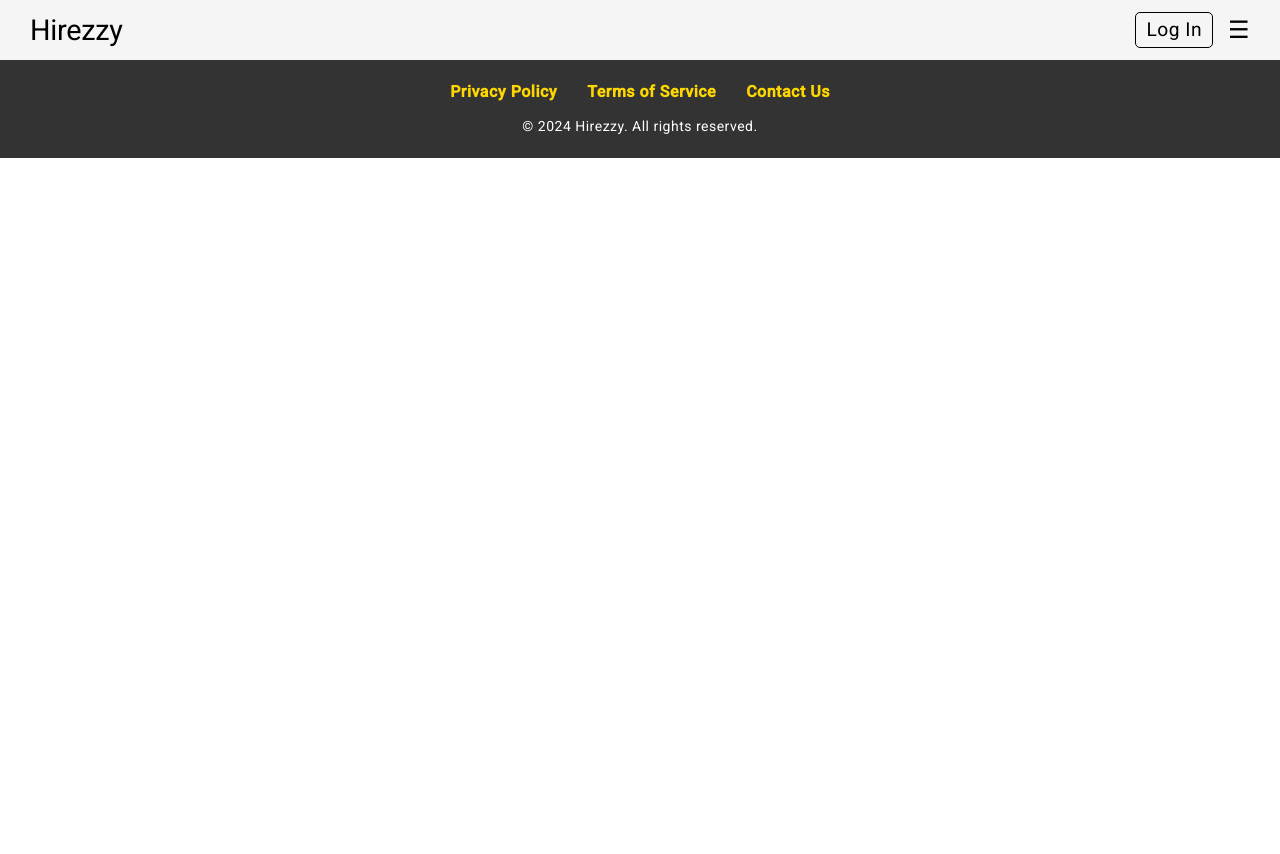
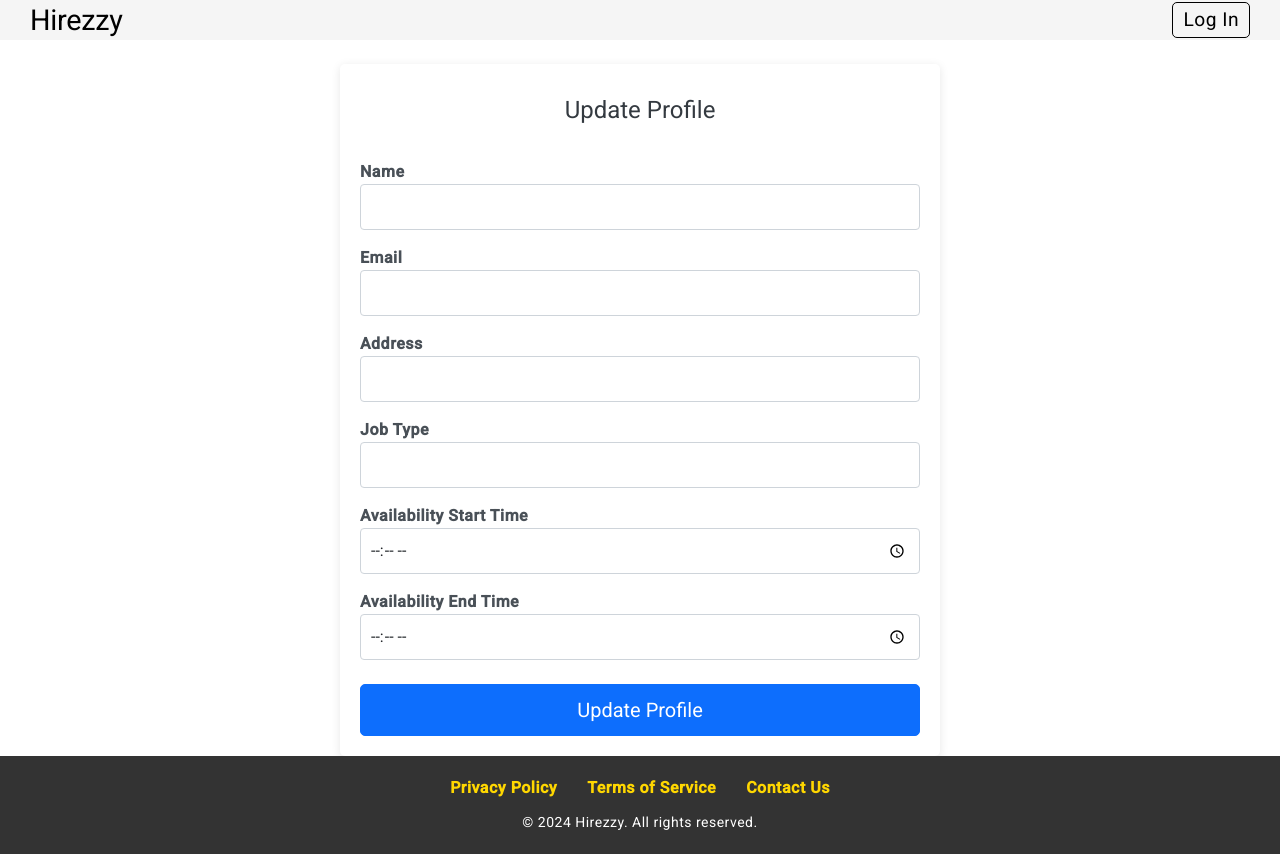
Before and after one commit to Hariharasudhan177/Utavu-Customer-Frontend, an Angular app in the folder UtavuCustomerFrontend/: page /profile in a window 1280 px wide. Before the commit this address led to /. Before the commit the page ends 800 px from the top, so only its background shows below. Built offline with nearby package versions, Linux system fonts and the light colour scheme; no server answers.

Commit message:
Add functionality to add and update profile

```diff
--- a/UtavuCustomerFrontend/src/app/account/signup/signup.component.ts
+++ b/UtavuCustomerFrontend/src/app/account/signup/signup.component.ts
@@ -49,10 +49,10 @@ export class SignupComponent {
       // Send the ID token to your backend for verification and JWT generation
       this.http.post('https://utavucbwa-dhhjbxguaydsecdt.uksouth-01.azurewebsites.net/signup', { idToken: idToken })
       .subscribe({
-        next: (response) => {
+        next: (response:any) => {
           console.log('User signed up and JWT received:', response);
           const userName = result.getBasicProfile().getName();
-          this.authService.setUser(userName);
+          this.authService.setUser(userName, response.token);
           this.router.navigate(['/']);
         },
         error: (error) => {
--- a/UtavuCustomerFrontend/src/app/app.routes.ts
+++ b/UtavuCustomerFrontend/src/app/app.routes.ts
@@ -1,8 +1,10 @@
 import { Routes } from '@angular/router';
 import { SignupComponent } from './account/signup/signup.component';
 import { LandingComponent } from './landing/landing/landing.component';
+import { ProfileComponent } from './profile/profile/profile.component';
 
 export const routes: Routes = [
     { path: '',  component: LandingComponent},
     { path: 'signup', component: SignupComponent },
+    { path : 'profile', component: ProfileComponent}
 ];
--- a/UtavuCustomerFrontend/src/app/header/header.component.css
+++ b/UtavuCustomerFrontend/src/app/header/header.component.css
@@ -91,6 +91,41 @@
     padding: 0;
 }
 
+.user-button {
+    cursor: pointer;
+    padding: 0.5rem 1rem;
+    border: 1px solid #ccc; /* Adjust border as needed */
+    border-radius: 4px;
+    background-color: #f0f0f0; /* Background for button */
+}
+
+.dropdown {
+    position: absolute; /* Keep absolute positioning for dropdown */
+    top: 100%; /* Position it below the user button */
+    left: 0; /* Align to the left of the user button */
+    width: 100%; /* Set the dropdown to the same width as the button */
+    background-color: #fff; /* Background for dropdown */
+    border: 1px solid #ccc; /* Border for dropdown */
+    border-radius: 4px;
+    box-shadow: 0 2px 5px rgba(0, 0, 0, 0.2); /* Optional shadow */
+    z-index: 1000; /* Ensure it appears above other elements */
+    padding: 0; /* Remove default padding */
+    margin: 0; /* Remove default margin */
+}
+
+.dropdown-option {
+    padding: 0.5rem 1rem; /* Space for links */
+    color: #333; /* Text color */
+    cursor: pointer; /* Pointer cursor on hover */
+    width: 100%; /* Full width for each option */
+    text-align: left; /* Align text to the left */
+    box-sizing: border-box; /* Ensure padding doesn't affect width */
+}
+
+.dropdown-option:hover {
+    background-color: #f0f0f0; /* Hover effect */
+}
+
 /* Mobile Styles */
 @media (max-width: 768px) {
     .header {
--- a/UtavuCustomerFrontend/src/app/header/header.component.html
+++ b/UtavuCustomerFrontend/src/app/header/header.component.html
@@ -1,4 +1,3 @@
-
 <header class="header">
     <div class="logo">
         <h1><a routerLink="/" class="logo-link" aria-label="Go to Home Page">Hirezzy</a></h1>
@@ -13,13 +12,13 @@
     </nav>
     <div class="auth-links" *ngIf="!hideAuthLinks && !userLoggedIn">
         <a routerLink="/signup" routerLinkActive="active" ariaCurrentWhenActive="page">Log In</a>
-        <div class="hamburger" onclick="toggleMenu()">
-            &#9776; <!-- Hamburger icon -->
-        </div>
     </div>
 
     <div *ngIf="userLoggedIn" class="auth-links">
-        <button class="user-button">{{ userName }}</button>
-        <button class="logout-button" (click)="logout()">Logout</button>
+        <div class="user-button" (click)="toggleDropdown()">{{ userName }}</div>
+        <div class="dropdown" *ngIf="showDropdown">
+            <div class="dropdown-option" (click)="goToProfile()">Profile</div>
+            <div class="dropdown-option" (click)="logout()">Logout</div>
+        </div>
     </div>
 </header>
--- a/UtavuCustomerFrontend/src/app/header/header.component.ts
+++ b/UtavuCustomerFrontend/src/app/header/header.component.ts
@@ -8,12 +8,13 @@ import { AuthService } from '../services/auth.service';  // Import AuthService
   standalone: true,
   imports: [RouterModule, CommonModule],
   templateUrl: './header.component.html',
-  styleUrl: './header.component.css'
+  styleUrls: ['./header.component.css'] // Corrected from styleUrl to styleUrls
 })
 export class HeaderComponent implements OnInit {
   hideAuthLinks = false;
   userName: string | null = null;
   userLoggedIn: boolean = false;
+  showDropdown: boolean = false; // New property to control dropdown visibility
 
   constructor(private router: Router, private authService: AuthService) {
     // Subscribe to router events and check the URL
@@ -32,8 +33,17 @@ export class HeaderComponent implements OnInit {
     });
   }
 
+  toggleDropdown() {
+    this.showDropdown = !this.showDropdown; // Toggle dropdown visibility
+  }
+
+  goToProfile() {
+    // Navigate to the profile page
+    this.router.navigate(['/profile']); // Adjust the route as necessary
+    this.showDropdown = false; // Close the dropdown after navigation
+  }
+
   logout() {
-    // Call AuthService to clear user state
     this.authService.clearUser();
   }
 }
--- /dev/null
+++ b/UtavuCustomerFrontend/src/app/profile/profile/profile.component.css
@@ -0,0 +1,64 @@
+/* Custom styles for the form */
+body {
+  background-color: #f0f2f5; /* Light background color for the entire page */
+  font-family: Arial, sans-serif; /* Font style for the page */
+}
+
+.container {
+  max-width: 600px; /* Set max width for the form */
+  margin: auto; /* Center the form on the page */
+  background-color: #ffffff; /* White background for the form */
+  border-radius: 5px; /* Rounded corners */
+  padding: 20px; /* Add some padding inside the form */
+  box-shadow: 0 2px 10px rgba(0, 0, 0, 0.1); /* Subtle shadow effect */
+}
+
+h2 {
+  font-size: 24px; /* Larger font size for the heading */
+  color: #343a40; /* Darker color for text */
+  text-align: center; /* Center the heading */
+  margin-bottom: 20px; /* Bottom margin for spacing */
+}
+
+.form-group {
+  margin-bottom: 15px; /* Space between form groups */
+}
+
+label {
+  font-weight: bold; /* Bold labels */
+  color: #495057; /* Dark color for labels */
+}
+
+input.form-control {
+  border: 1px solid #ced4da; /* Default border color */
+  border-radius: 4px; /* Rounded corners for inputs */
+  padding: 10px; /* Padding for better spacing */
+  transition: border-color 0.2s; /* Transition effect for border color */
+}
+
+input.form-control:focus {
+  border-color: #007bff; /* Change border color on focus */
+  box-shadow: 0 0 5px rgba(0, 123, 255, 0.5); /* Shadow effect on focus */
+}
+
+button.btn {
+  width: 100%; /* Full width button */
+  padding: 10px; /* Padding for button */
+  border-radius: 5px; /* Rounded corners */
+  transition: background-color 0.2s; /* Transition effect for button */
+}
+
+button.btn:hover {
+  background-color: #0056b3; /* Darker background on hover */
+}
+
+/* Optional: Add responsiveness */
+@media (max-width: 600px) {
+  .container {
+      padding: 15px; /* Reduce padding on smaller screens */
+  }
+
+  h2 {
+      font-size: 20px; /* Smaller font size for smaller screens */
+  }
+}
--- /dev/null
+++ b/UtavuCustomerFrontend/src/app/profile/profile/profile.component.html
@@ -0,0 +1,44 @@
+<form (ngSubmit)="onSubmit()" #profileForm="ngForm" class="container mt-4">
+  <h2 class="mb-4 text-center">Update Profile</h2>
+
+  <!-- Name -->
+  <div class="form-group mb-3">
+      <label for="name">Name</label>
+      <input type="text" id="name" [(ngModel)]="user.name" name="name" required readonly class="form-control" />
+  </div>
+
+  <!-- Email -->
+  <div class="form-group mb-3">
+      <label for="email">Email</label>
+      <input type="email" id="email" [(ngModel)]="user.email" name="email" required readonly class="form-control" />
+  </div>
+
+  <!-- Address -->
+  <div class="form-group mb-3">
+      <label for="address">Address</label>
+      <input type="text" id="address" [(ngModel)]="user.address" name="address" required class="form-control" />
+  </div>
+
+  <!-- Job Type -->
+  <div class="form-group mb-3">
+      <label for="jobType">Job Type</label>
+      <input type="text" id="jobType" [(ngModel)]="user.jobType" name="jobType" required class="form-control" />
+  </div>
+
+  <!-- General Availability Start Time -->
+  <div class="form-group mb-3">
+      <label for="generalAvailabilityStartTime">Availability Start Time</label>
+      <input type="time" id="generalAvailabilityStartTime" [(ngModel)]="user.generalAvailabilityStartTime" name="generalAvailabilityStartTime" required class="form-control" />
+  </div>
+
+  <!-- General Availability End Time -->
+  <div class="form-group mb-4">
+      <label for="generalAvailabilityEndTime">Availability End Time</label>
+      <input type="time" id="generalAvailabilityEndTime" [(ngModel)]="user.generalAvailabilityEndTime" name="generalAvailabilityEndTime" required class="form-control" />
+  </div>
+
+  <!-- Submit Button -->
+  <div class="text-center">
+      <button type="submit" class="btn btn-primary btn-lg">Update Profile</button>
+  </div>
+</form>
--- /dev/null
+++ b/UtavuCustomerFrontend/src/app/profile/profile/profile.component.ts
@@ -0,0 +1,60 @@
+import { Component } from '@angular/core';
+import { RouterModule } from '@angular/router';
+import { AuthService } from '../../services/auth.service';
+import { HttpClient, HttpClientModule } from '@angular/common/http';
+import { FormsModule } from '@angular/forms'; // Import FormsModule
+
+@Component({
+  selector: 'app-profile',
+  standalone: true,
+  imports: [RouterModule, HttpClientModule, FormsModule], // Add FormsModule here
+  templateUrl: './profile.component.html',
+  styleUrls: ['./profile.component.css'],
+})
+export class ProfileComponent {
+  user: any = {
+    name: '',
+    email: '',
+    address: '',
+    availableFor: ''
+  };
+
+  constructor(private authService: AuthService, private http: HttpClient) {}
+
+  ngOnInit() {
+    // Fetch user profile on init
+    this.fetchUserProfile();
+  }
+
+  fetchUserProfile() {
+    const token = this.authService.getToken();
+    this.http.get<any>('https://utavucbwa-dhhjbxguaydsecdt.uksouth-01.azurewebsites.net/profile', {
+      headers: { Authorization: `Bearer ${token}` }
+    }).subscribe({
+      next: (data) => {
+        this.user.name = data.name;       // Auto-populate name
+        this.user.email = data.email;     // Auto-populate email
+        this.user.address = data.address; // Fetch other user data
+        this.user.availableFor = data.availableFor;
+      },
+      error: (error) => {
+        console.error('Error fetching user profile:', error);
+      }
+    });
+  }
+
+  onSubmit() {
+    // Update profile logic here
+    const token = this.authService.getToken();
+    this.http.put('https://utavucbwa-dhhjbxguaydsecdt.uksouth-01.azurewebsites.net/profile', this.user, {
+      headers: { Authorization: `Bearer ${token}` }
+    }).subscribe({
+      next: () => {
+        console.log('Profile updated successfully');
+      },
+      error: (error) => {
+        console.error('Error updating profile:', error);
+      }
+    });
+  }
+}
--- a/UtavuCustomerFrontend/src/index.html
+++ b/UtavuCustomerFrontend/src/index.html
@@ -9,6 +9,7 @@
   <link rel="icon" type="image/x-icon" href="favicon.ico">
   <link href="https://fonts.googleapis.com/css2?family=Roboto:wght@300;400;500&display=swap" rel="stylesheet">
   <link href="https://fonts.googleapis.com/icon?family=Material+Icons" rel="stylesheet">
+  <link href="https://cdn.jsdelivr.net/npm/bootstrap@5.3.0-alpha1/dist/css/bootstrap.min.css" rel="stylesheet">
   <script src="https://apis.google.com/js/api.js" async defer></script>
   <script src="https://apis.google.com/js/platform.js" async defer></script>
 </head>
```
Also changed, not shown: UtavuCustomerFrontend/src/app/services/auth.service.ts (+25 -14 lines), 1 other file (tests, documents, lock files or other folders).
